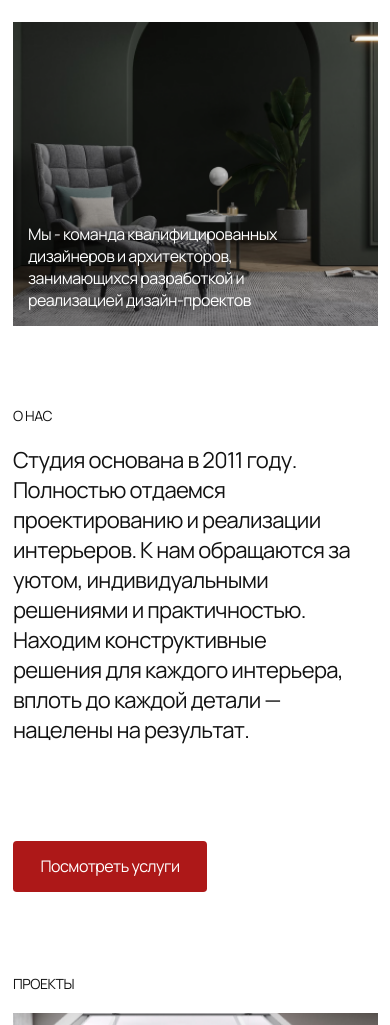
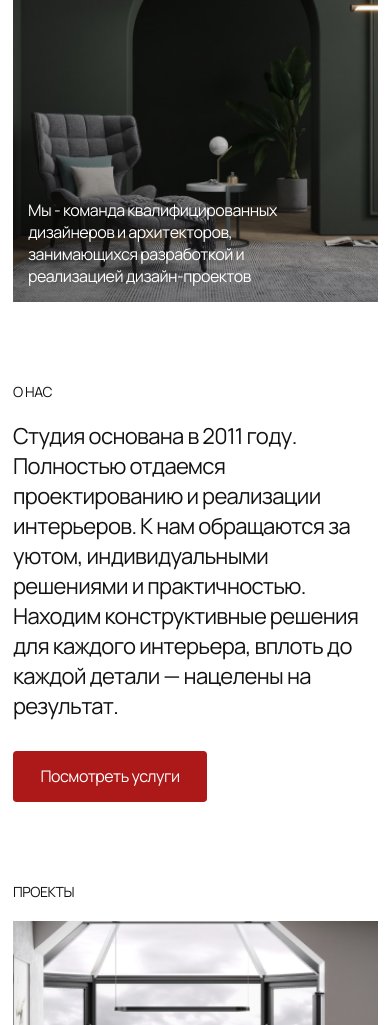
Before and after one commit to AnastasiaMedvedeva/metrika, a plain HTML site: page index.html in a window 390 px wide. Shown: the part 123-1148 px from the top of the page. Drawn offline with Linux system fonts and the light colour scheme.

Commit message:
first commit adaptive

```diff
--- a/styles/styles.css
+++ b/styles/styles.css
@@ -105,7 +105,7 @@ h2 {
   height: 500px;
   background-image: url('../resources/first-image.png');
   background-repeat: no-repeat;
-  background-size: contain;
+  background-size: cover;
 }
 
 .description {
@@ -122,12 +122,9 @@ h2 {
 
 .about-description {
   margin-bottom: 30px;
-  width: 1048px;
-  height: 366px;
   font-size: 45px;
   line-height: 61px;
   color: #121212;
-
 }
 
 .services-button {
@@ -141,6 +138,7 @@ h2 {
   color: white;
   background-color: #AD1818;
   border-radius: 5px;
+  text-decoration: none;
 }
 .about {
   margin-bottom: 150px;
@@ -155,8 +153,7 @@ h2 {
 
 .project__image {
   margin-bottom: 15px;
-  width: 1150px;
-  height: 450px;
+  width: 100%;
 }
 
 .project__description {
@@ -180,7 +177,7 @@ h2 {
 
 .project-navigation {
   display: block;
-  width: 1150px;
+  width: 100%;
   height: 153px;
   padding: 56px 0px;
   box-sizing: border-box;
@@ -342,7 +339,7 @@ h2 {
   }
   h1 {
     height: 120px;
-    width: 928px;
+    width: 100%;
     font-size: 50px;
     margin-bottom: 30px;
   }
@@ -363,15 +360,15 @@ h2 {
   .about-description {
     margin-bottom: 30px;
     width: 690px;
-    min-height: 336px;
+    height: 336px;
     font-size: 35px;
     line-height: 48px;
   }
 
-  /* ----------about------------------ */
+  /* -----about------ */
   .about {
-    min-height: 488px;
-    width: 693px;
+    height: 488px;
+    width: 100%;
     margin-bottom: 120px;
   }
   .services-button {
@@ -421,13 +418,18 @@ h2 {
     padding-left: 13px;
     padding-right: 12px;
   }
+  .section {
+  width: 100%;
+}
+
   .inner-white {
     width: 100%;
+    height: auto;
     margin-bottom: 80px;
-    min-height: 424px;
   }
   h1 {
     width: 100%;
+    height: auto;
     margin-bottom: 25px;
     font-size: 30px;
     line-height: 32px;
@@ -447,8 +449,8 @@ h2 {
     background-image: url('../resources/bg-image-mobile.png');
     background-repeat: no-repeat;
     background-size: cover;
+    background-position: center;
     object-fit: cover;
-
   }
 
   h2 {
@@ -457,12 +459,14 @@ h2 {
     line-height: 19px;
   }
   .about {
-    width: 350px;
+    width: 100%;
+    height: auto;
     margin-bottom: 80px;
   }
   .about-description {
     margin-bottom: 30px;
-    width: 340px;
+    width: 100%;
+    height: 300px;
     font-size: 22px;
     line-height: 30.05px;
   }
```
